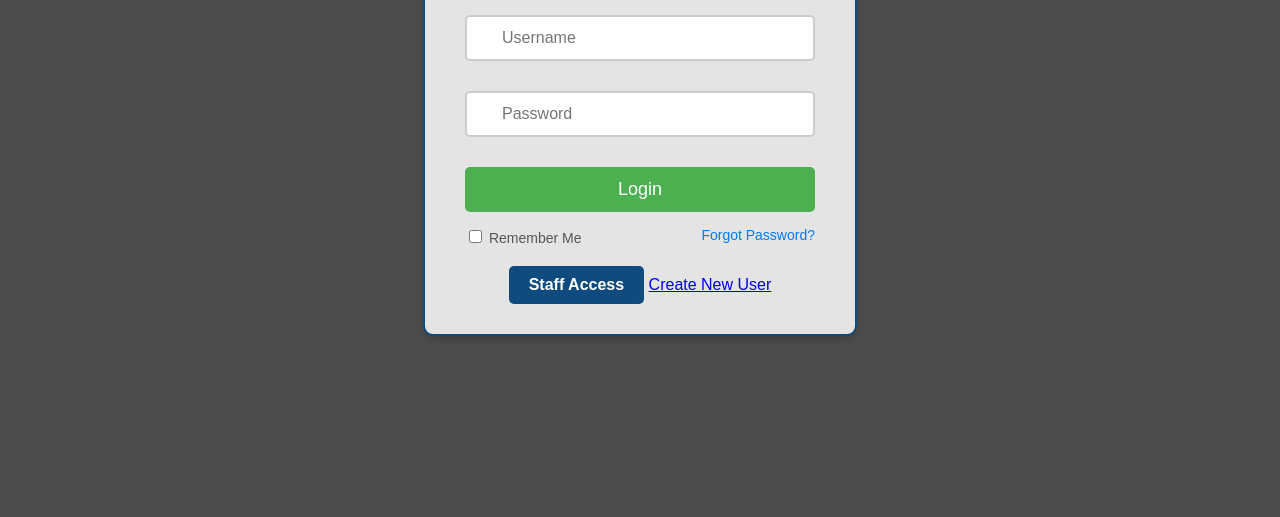
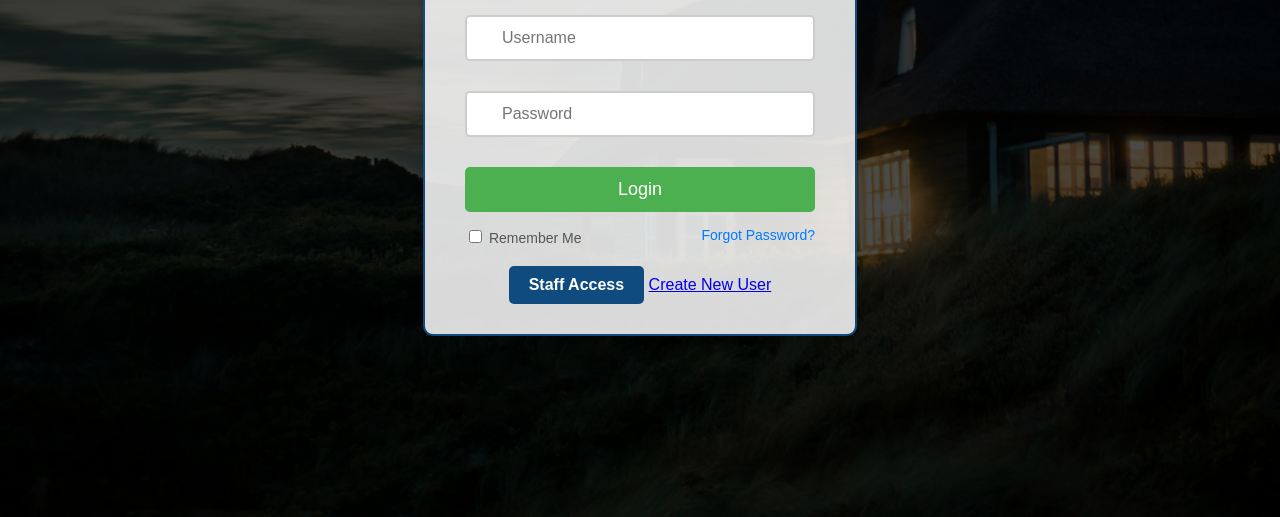
Before and after one commit to anazmuhdd/She_Space, a plain HTML site: page html/index.html in a window 1280 px wide. Shown: the part 283-800 px from the top of the page. Drawn offline with Linux system fonts and the light colour scheme.

Commit message:
Changes made have been pushed

```diff
--- a/assets/css/index.css
+++ b/assets/css/index.css
@@ -3,7 +3,7 @@ body, html {
   margin: 0;
   padding: 0;
   font-family: Arial, sans-serif;
-  background: url('background-image.jpg') no-repeat center center fixed;
+  background: url('../img/background-image.jpg') no-repeat center center fixed;
   background-size: cover;
 }
 
```
